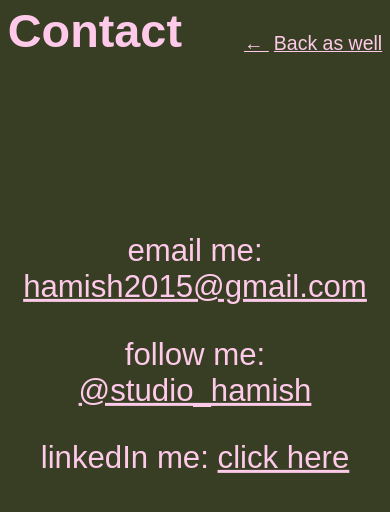
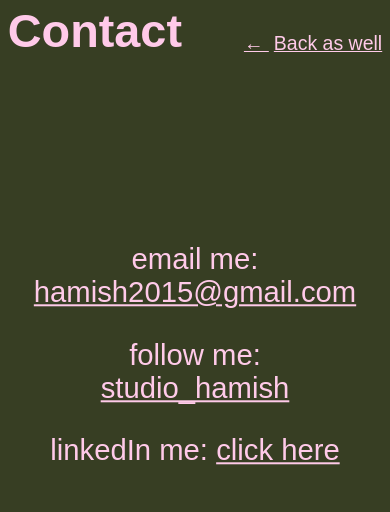
Before and after one commit to hamishmcgregor3/hamishmcgregor3.github.io, a website: page pages/contact/index.html in a window 390 px wide. Drawn offline with Linux system fonts and the light colour scheme; a web font is replaced by a local one.

Commit message:
contact page styling

```diff
--- a/pages/contact/contact-styles.css
+++ b/pages/contact/contact-styles.css
@@ -84,7 +84,7 @@ a {
     transform: translate(-50%, -50%);
     text-align: center;
     padding-left: 0vw;
-    font-size: 8vmin;
+    font-size: 7.5vmin;
   }
   .page-container {
     height: 70vh;
--- a/pages/contact/index.html
+++ b/pages/contact/index.html
@@ -28,7 +28,7 @@
             <p>
               follow me:
               <a href="https://www.instagram.com/studio_hamish/" target="_blank"
-                >@studio_hamish</a
+                >studio_hamish</a
               >
             </p>
           </div>
```
Also changed, not shown: pages/portfolio/portfolio-styles.css (+0 -16 lines).
